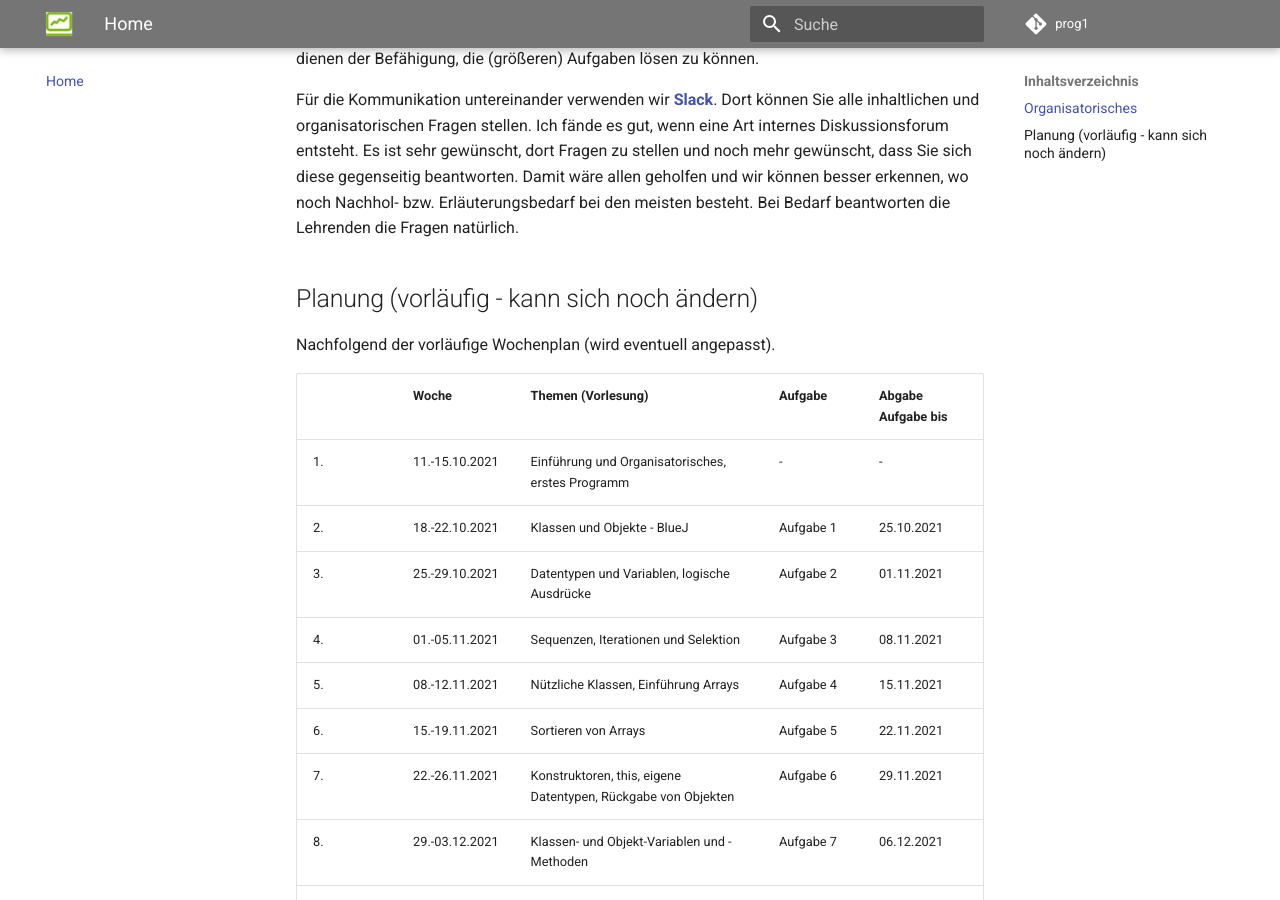
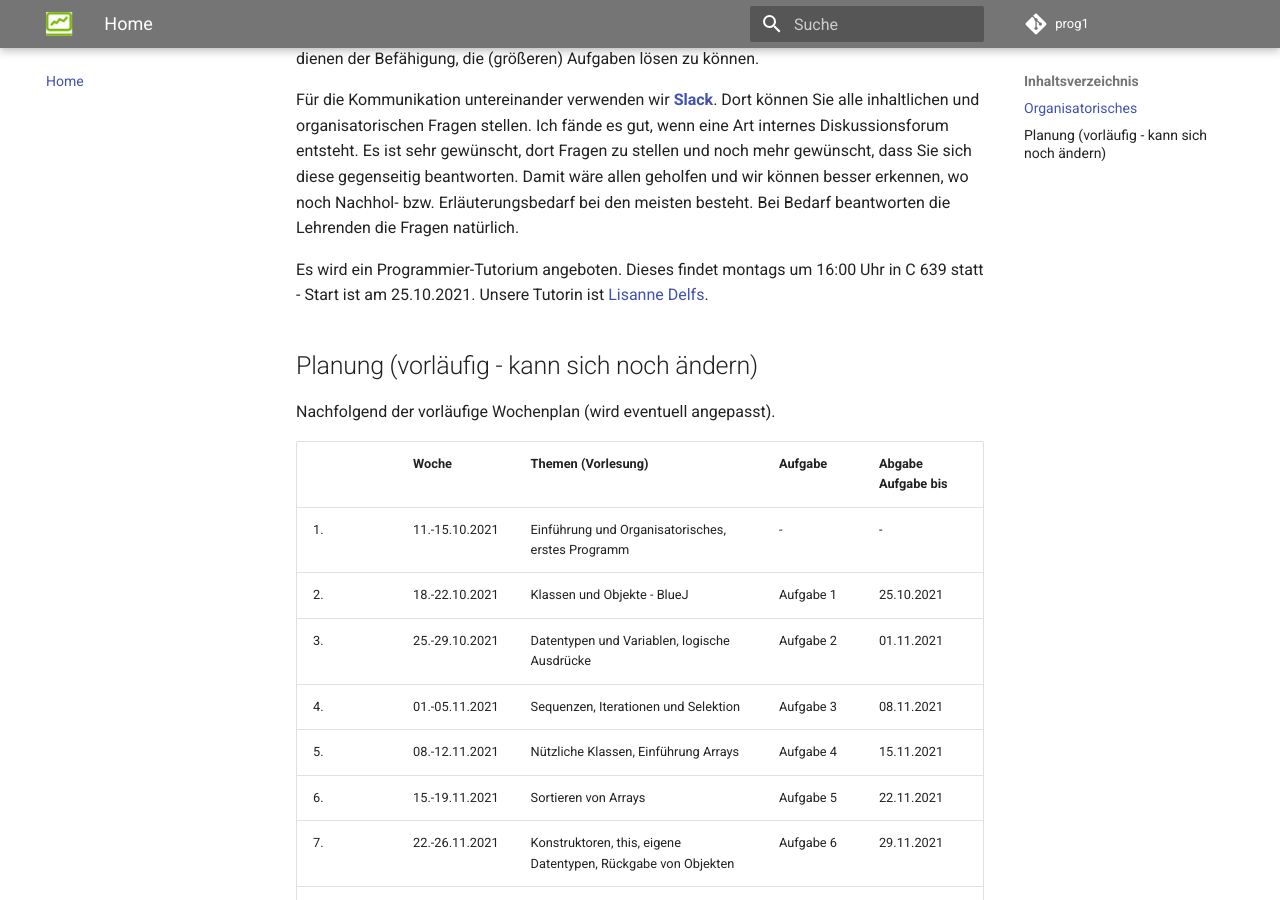
Before and after one commit to jfreiheit/prog1_2122, an MkDocs documentation site: the page built from docs/index.md, in a window 1280 px wide and 900 px high, scrolled down 1967 px. Built offline with MkDocs 1.6.1 and Material for MkDocs 9.7.7, drawn with Linux system fonts in a browser that asks for light colours; comment, search, counter and statistics services are not loaded.

Commit message:
vor erster Vorlesung

```diff
--- a/docs/index.md
+++ b/docs/index.md
@@ -32,6 +32,8 @@ Daneben gibt es jede Woche (zu jedem Thema) **Übungen**, die wir in den Übungs
 
 Für die Kommunikation untereinander verwenden wir [**Slack**](https://slack.com/intl/de-de/). Dort können Sie alle inhaltlichen und organisatorischen Fragen stellen. Ich fände es gut, wenn eine Art internes Diskussionsforum entsteht. Es ist sehr gewünscht, dort Fragen zu stellen und noch mehr gewünscht, dass Sie sich diese gegenseitig beantworten. Damit wäre allen geholfen und wir können besser erkennen, wo noch Nachhol- bzw. Erläuterungsbedarf bei den meisten besteht. Bei Bedarf beantworten die Lehrenden die Fragen natürlich.
 
+Es wird ein Programmier-Tutorium angeboten. Dieses findet montags um 16:00 Uhr in C 639 statt - Start ist am 25.10.2021. Unsere Tutorin ist [Lisanne Delfs](mailto:Lisanne.Delfs@Student.HTW-Berlin.de).
+
 
 ## Planung (vorläufig - kann sich noch ändern)
 
```
Also changed, not shown: docs/start.md (+1 -1 lines), site/index.html, site/search/search_index.json, site/sitemap.xml, site/start/index.html, 1 other file.
